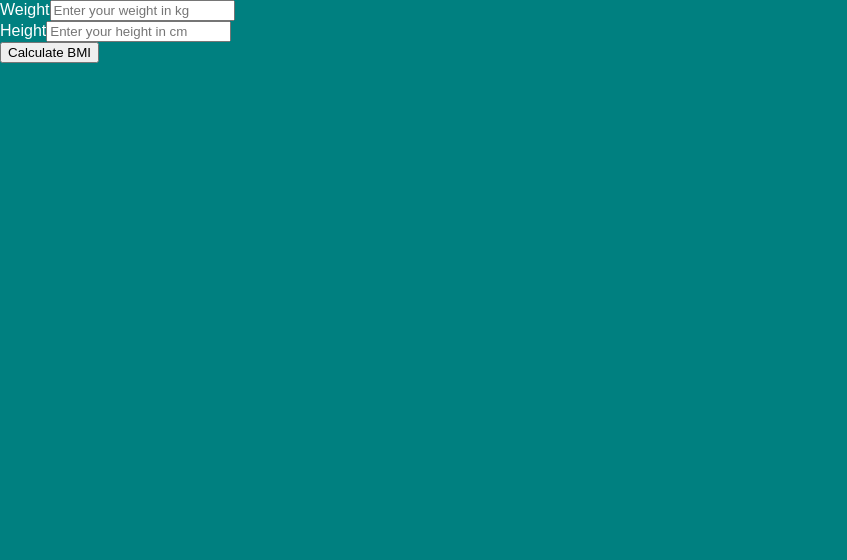
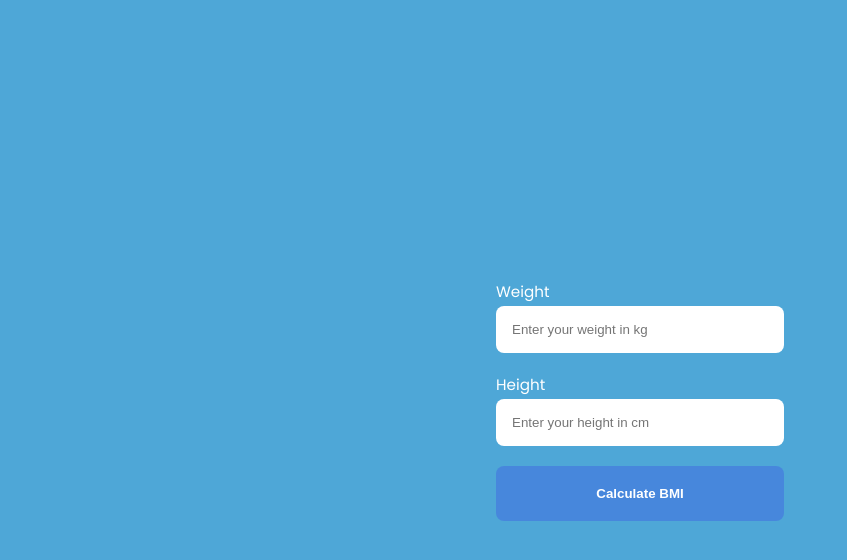
Before and after one commit to lemokami/BMI-Calculator, a React (Create React App) app: page / in a window 1280 px wide. Shown: the top 560 px of the page, without its empty margins (0-847 px from the left). Built offline with nearby package versions, Linux system fonts and the light colour scheme.

Commit message:
inproved css and added functionality💪🏻

```diff
--- a/public/style.css
+++ b/public/style.css
@@ -1,5 +1,8 @@
+@import url('https://fonts.googleapis.com/css2?family=Poppins:wght@400;700&display=swap');
+
 body{
   padding: 0;
   margin: 0;
-  background-color: teal;
+  background-color: #4ea7d7;
+  font-family: "Poppins",sans-serif;
 }
--- a/src/App.tsx
+++ b/src/App.tsx
@@ -1,19 +1,21 @@
-import React, { useEffect, useState } from 'react';
+import React, { useState } from 'react';
 import styles from './styles/app.module.css';
 import Button from './Components/Button';
 import DataField from './Components/DataField';
 
 function App() {
+  const [weight, setWeight] = useState<string>('');
   const [height, setHeight] = useState<string>('');
-  const [weight, setWeight] = useState<string>('');
+  const [bmi, setBmi] = useState<string | null>();
 
-  const generateBmi = () => {
-    console.log(height, weight);
+  const generateBmi = (e: React.MouseEvent<HTMLButtonElement, MouseEvent>) => {
+    if (height && weight) {
+      e.preventDefault();
+      const BMI: number = Number(weight) / (Number(height) / 100) ** 2;
+      setBmi(BMI.toFixed(2));
+    }
   };
-  useEffect(() => {
-    const body = document.body;
-    console.log(body.style);
-  });
+
   return (
     <div className={styles.app}>
       <form className='form'>
@@ -21,18 +23,19 @@ function App() {
           labelName='Weight'
           placeHolder='Enter your weight in kg'
           changeFunc={setWeight}
-          type='text'
+          type='number'
           isRequired={true}
         />
         <DataField
           labelName='Height'
           placeHolder='Enter your height in cm'
           changeFunc={setHeight}
-          type='text'
+          type='number'
           isRequired={true}
         />
         <Button type='submit' value='Calculate BMI' clickFunc={generateBmi} />
       </form>
+      <h3>{bmi}</h3>
     </div>
   );
 }
--- a/src/Components/Button.tsx
+++ b/src/Components/Button.tsx
@@ -1,14 +1,18 @@
 import React from 'react';
-
+import styles from '../styles/button.module.css';
 interface Buttonprops {
   type?: 'button' | 'submit' | 'reset' | undefined;
   value?: string | null;
-  clickFunc?: () => void;
+  clickFunc: (e: React.MouseEvent<HTMLButtonElement, MouseEvent>) => void;
 }
 
 const Button = ({ type, value, clickFunc }: Buttonprops) => {
   return (
-    <button type={type || 'button'} onClick={clickFunc}>
+    <button
+      type={type || 'button'}
+      onClick={(e) => clickFunc(e)}
+      className={styles.btn}
+    >
       {value || 'Enter'}
     </button>
   );
--- a/src/Components/DataField.tsx
+++ b/src/Components/DataField.tsx
@@ -1,5 +1,5 @@
 import React from 'react';
-
+import styles from '../styles/datafield.module.css';
 interface FieldData {
   labelName: string;
   placeHolder: string | undefined;
@@ -16,14 +16,17 @@ const DataField = ({
   isRequired,
 }: FieldData) => {
   return (
-    <div>
-      <label htmlFor={labelName}>{labelName}</label>
+    <div className={styles.field}>
+      <label htmlFor={labelName} className={styles.field__label}>
+        {labelName}
+      </label>
       <input
         type={type || 'text'}
         placeholder={placeHolder}
         id={labelName}
         onChange={(e) => changeFunc(e.target.value)}
         required={isRequired || false}
+        className={styles.field__input}
       />
     </div>
   );
--- a/src/styles/app.module.css
+++ b/src/styles/app.module.css
@@ -2,4 +2,12 @@
   font-family: 'Poppins',sans-serif;
   min-height: 100vh;
   color: white;
+  display: flex;
+  justify-content: center;
+  align-items: center;
 }
+
+.form{
+  display: flex;
+  flex-direction: column;
+}
--- /dev/null
+++ b/src/styles/button.module.css
@@ -0,0 +1,20 @@
+.btn{
+  padding: 20px 60px;
+  width: 100%;
+  font-weight: bold;
+  border: 0;
+  border-radius: 8px;
+  background-color: rgba(65, 105, 225, 0.5);
+  color: white;
+  cursor: pointer;
+  transition: background-color 0.3s ease-in;
+}
+
+.btn:hover{
+  background-color: royalblue;
+}
+
+
+.btn:focus{
+  outline:2px solid rgba(255, 255, 255, 0.7);
+}
--- /dev/null
+++ b/src/styles/datafield.module.css
@@ -0,0 +1,20 @@
+.field{
+  margin-bottom: 20px;
+}
+.field__label{
+  font-size: .95rem;
+  margin-bottom: 3px;
+  display: block;
+  color: rgba(f, f, f, 0.6);
+}
+
+.field__input{
+  padding: 16px;
+  min-width: 16rem;
+  border: 0;
+  border-radius: 8px;
+}
+
+.field__input:focus{
+  outline: 2px solid royalblue;
+}
```
